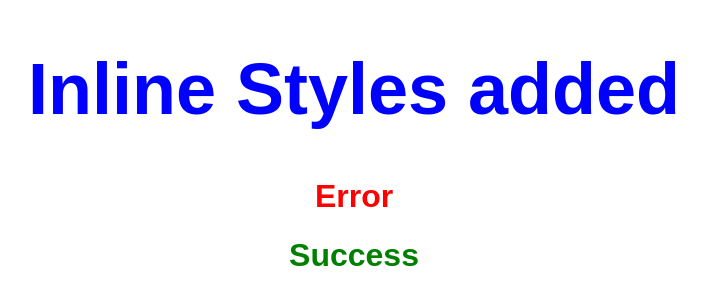
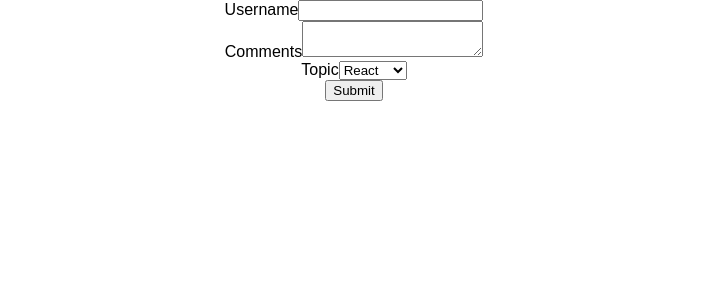
Before and after one commit to Maha536/react-complete-guide, a React (Create React App) app: page / in a window 1280 px wide. Shown: the top 304 px of the page, without its empty margins (286-993 px from the left). Built offline with nearby package versions, Linux system fonts and the light colour scheme.

Commit message:
Basics of form handling added

```diff
--- a/src/App.js
+++ b/src/App.js
@@ -14,6 +14,7 @@ import StyleSheet from './components/StyleSheet';
 import Inline from './Inline';
 import './appStyles.css';
 import styles from './appStyles.module.css';
+import Form from './components/Form';
 
 
 class App extends Component {
@@ -21,10 +22,12 @@ class App extends Component {
     return (
       <div className="App">
 
-        <Inline></Inline>
+        <Form></Form>
+
+         {/*
+         <Inline></Inline>
         <h1 className='error'>Error</h1>
         <h1 className={styles.success}>Success</h1>
-         {/*
          <StyleSheet primary={true}></StyleSheet>
          <NameList></NameList>
          <UserGreeting></UserGreeting>
--- /dev/null
+++ b/src/components/Form.js
@@ -0,0 +1,70 @@
+import React, { Component } from 'react'
+
+class Form extends Component {
+
+    constructor(props) {
+        super(props)
+
+        this.state = {
+             username : '',
+             comments : '',
+             topic : ''
+        }
+
+    }
+
+    onChnageHandler = (event) => {
+        this.setState({
+            username : event.target.value
+        },console.log(this.state.username))
+
+    }
+
+    handleComments = (event) => {
+        this.setState({
+            comments : event.target.value
+        },console.log(this.state.comments))
+    }
+
+    handleTopicChange = (event) => {
+        this.setState({
+            topic : event.target.value
+        },console.log(this.state.topic))
+    }
+
+    handleSubmit = (event) => {
+        alert(this.state.username+" "+this.state.comments+" "+this.state.topic)
+        event.preventDefault();
+    }
+
+    render() {
+        return (
+            <form onSubmit={this.handleSubmit}>
+                <label>Username</label>
+                <input type='text' value={this.state.username} onChange={this.onChnageHandler}/>
+
+                <div>
+                    <label>
+                        Comments
+                    </label>
+                    <textarea value={this.state.comments} onChange={this.handleComments}/>
+                </div>
+                <div>
+                    <label>
+                        Topic
+                    </label>
+                    <select  value={this.state.topic} onChange={this.handleTopicChange}>
+                        <option value='react'>React</option>
+                        <option value='angular'>Angular</option>
+                        <option value='vue'>Vue</option>
+                    </select>
+                </div>
+                <div>
+                    <button type='submit'>Submit</button>
+                </div>
+            </form>
+        )
+    }
+}
+
+export default Form
```
